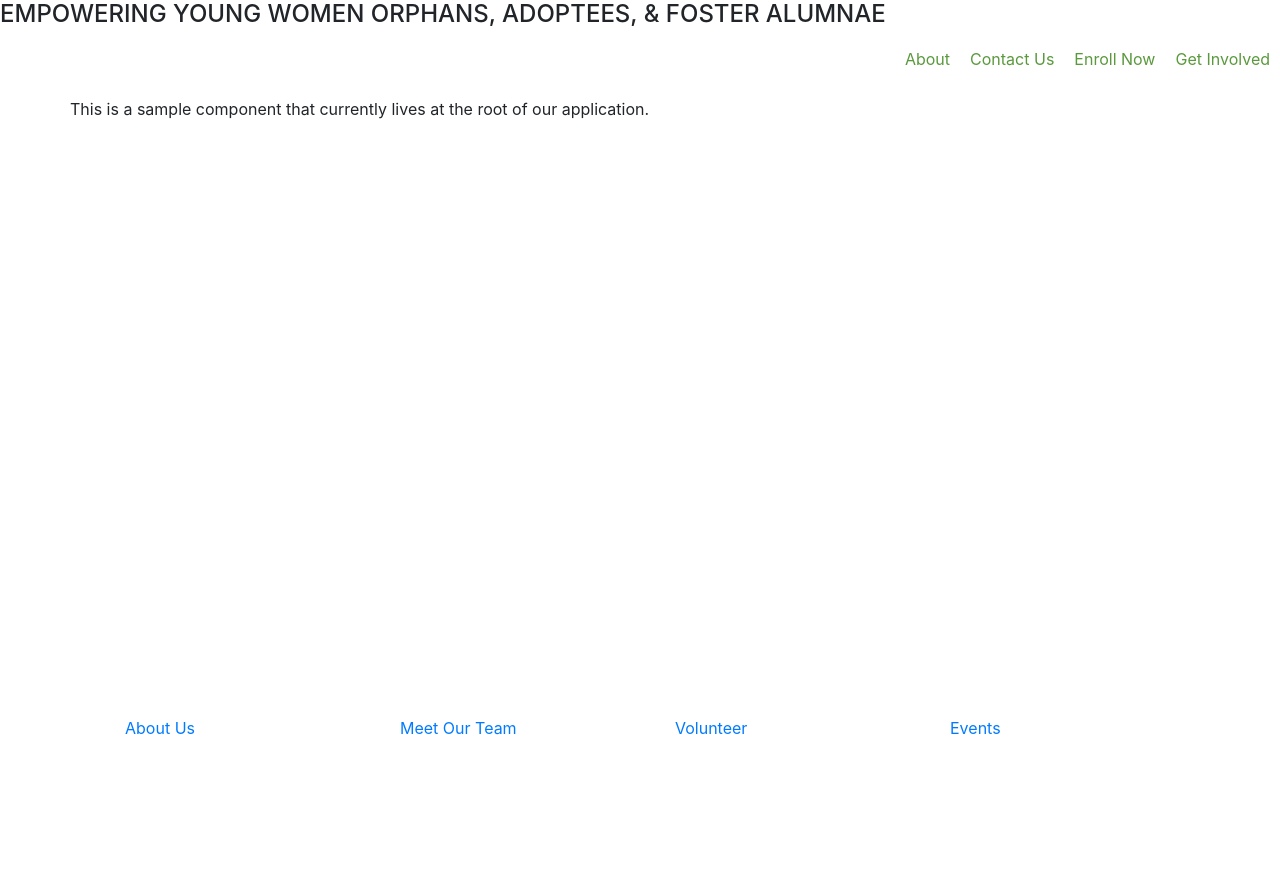
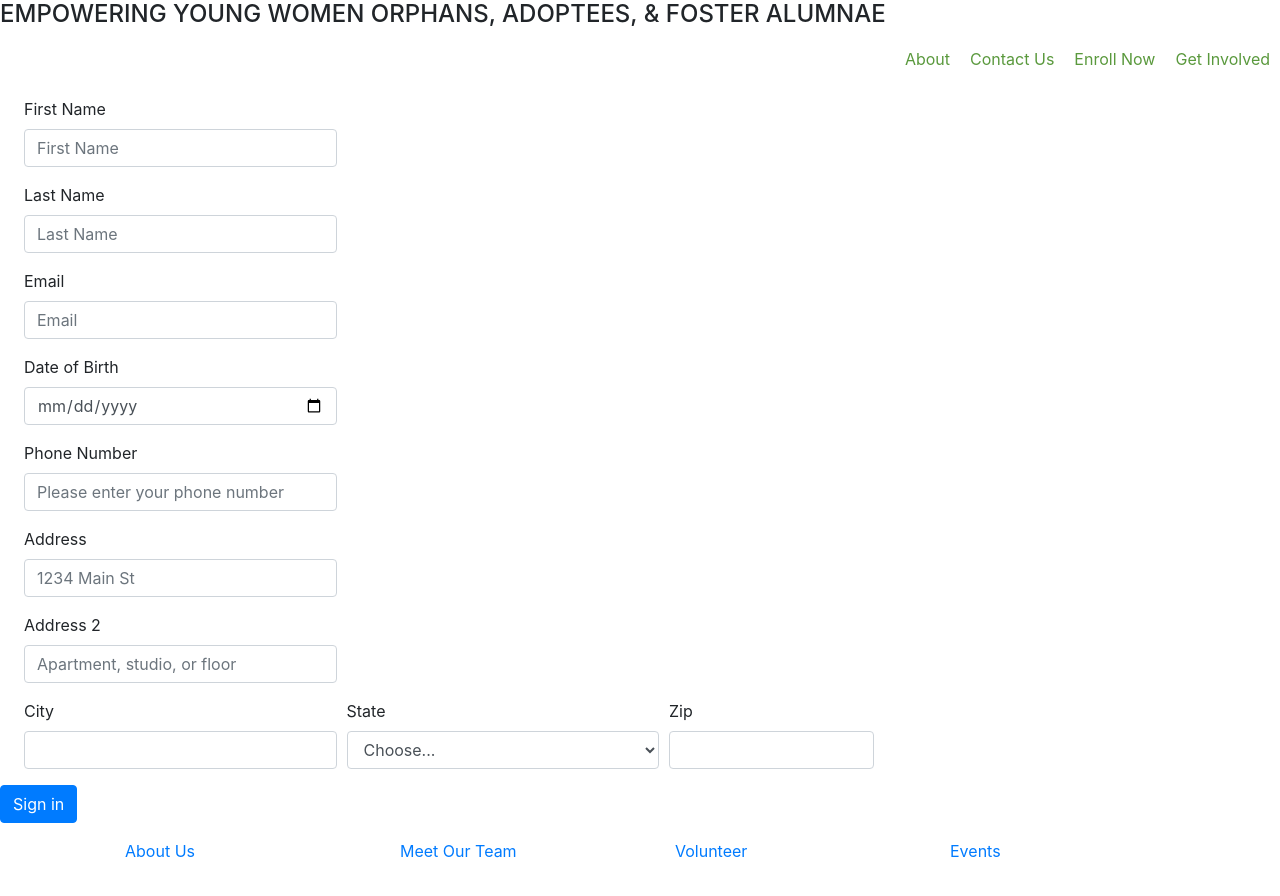
Before and after one commit to the-difference-engine/ymim, a React (Create React App) app in the folder frontend/: page / in a window 1280 px wide. Shown: the top 896 px of the page. Before the commit the page ends 800 px from the top, so only its background shows below. Built offline with nearby package versions, Linux system fonts and the light colour scheme.

Commit message:
Made change to PR/frontendReactForm

```diff
--- a/frontend/src/components/App.js
+++ b/frontend/src/components/App.js
@@ -1,14 +1,18 @@
 import React, { Component } from 'react';
-import './App.css';
+import ReactDOM from "react-dom";
+import { BrowserRouter as Router, Route } from 'react-router-dom';
+// import Appform from './Appform../components/ApplicationForms/Appform
+import Appform from './ApplicationForms/Appform';
+
 
 class App extends Component {
   render() {
     return (
-      <div className="App container">
-        <div className="row page-contents">
-          <p>This is a sample component that currently lives at the root of our application.</p>
-        </div>
+      <Router>
+      <div className="App">
+      <Appform />
       </div>
+      </Router>
     );
   }
 }
--- /dev/null
+++ b/frontend/src/components/ApplicationForms/Appform.js
@@ -0,0 +1,128 @@
+import React, { Component } from 'react';
+import './Appform.css';
+
+
+class Appform extends Component {
+  render() {
+    return (
+        <form>
+        <div className="form-row">
+            <div className="form-group col-md-3 ml-4">
+            <label htmlFor="firstName">First Name</label>
+            <input type="text" className="form-control" id="firstName" placeholder="First Name" required />
+            </div>
+        </div>
+        <div className="form-row">
+            <div className="form-group col-md-3 ml-4">
+            <label htmlFor="lastName">Last Name</label>
+            <input type="text" className="form-control" id="lastName" placeholder="Last Name" required />
+            </div>
+        </div>
+        <div className="form-row">
+            <div className="form-group col-md-3 ml-4">
+            <label htmlFor="email">Email</label>
+            <input type="email" className="form-control" id="email" placeholder="Email" required />
+            </div>
+        </div>
+        <div className="form-row">
+            <div className="form-group col-md-3 ml-4">
+                <label htmlFor="DOB">Date of Birth</label>
+                <input type="date" className="form-control" id="DOB"
+                placeholder="Date of Birth" required />
+            </div>
+        </div>
+        <div className="form-row">
+            <div className="form-group col-md-3 ml-4">
+                <label htmlFor="phone">Phone Number</label>
+                <input type="number" className="form-control" id="phone"
+                placeholder="Please enter your phone number" required />
+            </div>
+        </div>
+        <div className="form-row">
+            <div className="form-group col-md-3 ml-4">
+                <label htmlFor="address">Address</label>
+                <input type="text" className="form-control" id="address" placeholder="1234 Main St" />
+            </div>
+        </div>
+        <div className="form-row">
+            <div className="form-group col-md-3 ml-4">
+                <label htmlFor="address2">Address 2</label>
+                <input type="text" className="form-control" id="address2" placeholder="Apartment, studio, or floor" />
+            </div>
+        </div>
+        <div className="form-row">
+            <div className="form-group col-md-3 ml-4">
+            <label htmlFor="city">City</label>
+            <input type="text" className="form-control" id="city" />
+            </div>
+            <div className="form-group col-md-3">
+            <label htmlFor="state">State</label>
+            <select id="state" className="form-control">
+                <option selected>Choose...</option>
+                <option value="AL">Alabama</option>
+	<option value="AK">Alaska</option>
+	<option value="AZ">Arizona</option>
+	<option value="AR">Arkansas</option>
+	<option value="CA">California</option>
+	<option value="CO">Colorado</option>
+	<option value="CT">Connecticut</option>
+	<option value="DE">Delaware</option>
+	<option value="DC">District Of Columbia</option>
+	<option value="FL">Florida</option>
+	<option value="GA">Georgia</option>
+	<option value="HI">Hawaii</option>
+	<option value="ID">Idaho</option>
+	<option value="IL">Illinois</option>
+	<option value="IN">Indiana</option>
+	<option value="IA">Iowa</option>
+	<option value="KS">Kansas</option>
+	<option value="KY">Kentucky</option>
+	<option value="LA">Louisiana</option>
+	<option value="ME">Maine</option>
+	<option value="MD">Maryland</option>
+	<option value="MA">Massachusetts</option>
+	<option value="MI">Michigan</option>
+	<option value="MN">Minnesota</option>
+	<option value="MS">Mississippi</option>
+	<option value="MO">Missouri</option>
+	<option value="MT">Montana</option>
+	<option value="NE">Nebraska</option>
+	<option value="NV">Nevada</option>
+	<option value="NH">New Hampshire</option>
+	<option value="NJ">New Jersey</option>
+	<option value="NM">New Mexico</option>
+	<option value="NY">New York</option>
+	<option value="NC">North Carolina</option>
+	<option value="ND">North Dakota</option>
+	<option value="OH">Ohio</option>
+	<option value="OK">Oklahoma</option>
+	<option value="OR">Oregon</option>
+	<option value="PA">Pennsylvania</option>
+	<option value="RI">Rhode Island</option>
+	<option value="SC">South Carolina</option>
+	<option value="SD">South Dakota</option>
+	<option value="TN">Tennessee</option>
+	<option value="TX">Texas</option>
+	<option value="UT">Utah</option>
+	<option value="VT">Vermont</option>
+	<option value="VA">Virginia</option>
+	<option value="WA">Washington</option>
+	<option value="WV">West Virginia</option>
+	<option value="WI">Wisconsin</option>
+	<option value="WY">Wyoming</option>
+            </select>
+            </div>
+            <div className="form-group col-md-2">
+            <label htmlFor="zipCode">Zip</label>
+            <input type="text" className="form-control" id="zipCode" />
+            </div>
+        </div>
+
+        <button type="submit" className="btn btn-primary">Sign in</button>
+        </form>
+
+    )
+  }
+}
+
+export default Appform;
```
Also changed, not shown: frontend/src/components/ApplicationForms/Appform.css (added), 1 other file (tests, documents, lock files or other folders).
